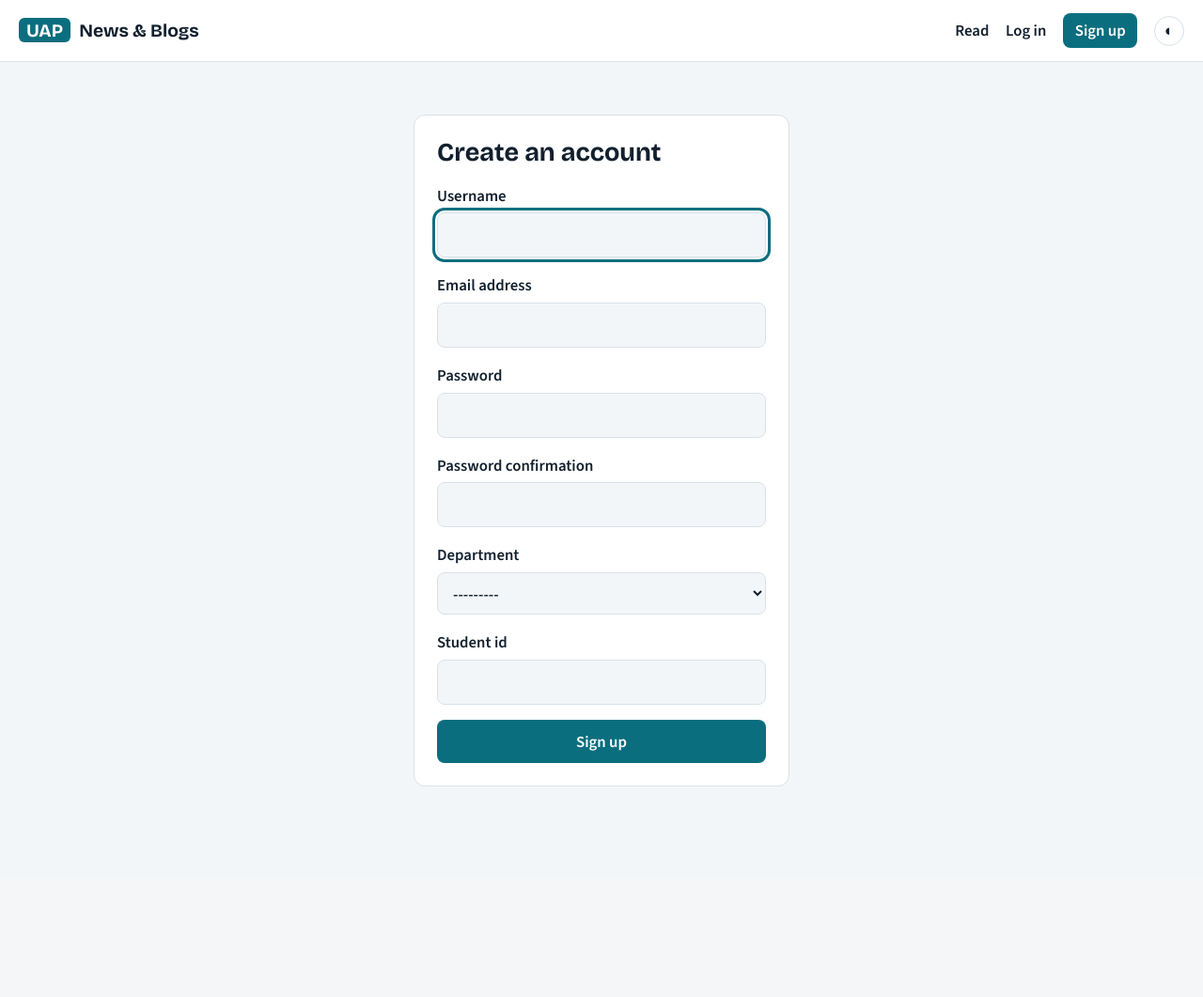
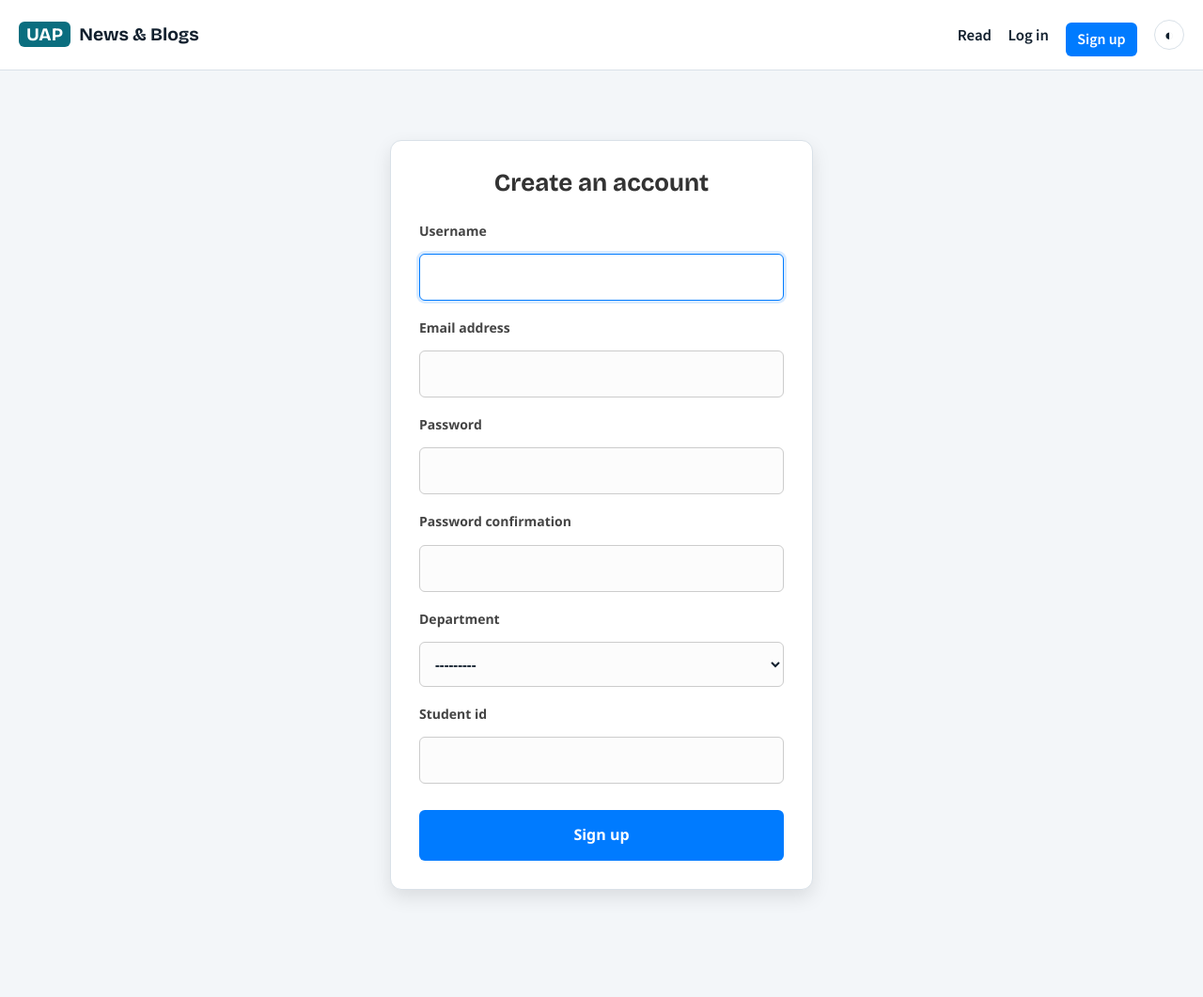
Before and after one commit to raisa1117/UAPnewsPortal, a Django app: page /accounts/register/ in a window 1280 px wide. Shown: the whole page at 94% size. Before the commit the page ends 837 px from the top, so only its background shows below. Run offline with Django 4.2, Linux system fonts and the light colour scheme; data comes from the database, SQL or seed files in the repository.

Commit message:
Update register.html

```diff
--- a/templates/registration/register.html
+++ b/templates/registration/register.html
@@ -1,5 +1,95 @@
 {% extends "base.html" %}
+
 {% block content %}
+<style>
+    /* Container styling */
+    .panel {
+        max-width: 450px;
+        margin: 50px auto;
+        padding: 30px;
+        background-color: #ffffff;
+        border-radius: 12px;
+        box-shadow: 0 8px 20px rgba(0, 0, 0, 0.1);
+        font-family: 'Segoe UI', Tahoma, Geneva, Verdana, sans-serif;
+    }
+
+    .panel h1 {
+        text-align: center;
+        color: #333;
+        font-size: 26px;
+        margin-bottom: 25px;
+        margin-top: 0;
+    }
+
+    /* Form element alignment */
+    .stack {
+        display: flex;
+        flex-direction: column;
+        gap: 18px;
+    }
+
+    /* Label styling */
+    .stack label {
+        display: flex;
+        flex-direction: column;
+        font-weight: 600;
+        color: #444;
+        font-size: 14px;
+    }
+
+    /* Input fields rendered by Django {{ f }} */
+    .stack label input,
+    .stack label select,
+    .stack label textarea {
+        margin-top: 8px;
+        padding: 12px;
+        border: 1px solid #ccc;
+        border-radius: 6px;
+        font-size: 15px;
+        transition: all 0.3s ease;
+        background-color: #fcfcfc;
+    }
+
+    .stack label input:focus,
+    .stack label select:focus,
+    .stack label textarea:focus {
+        outline: none;
+        border-color: #007bff;
+        box-shadow: 0 0 0 3px rgba(0, 123, 255, 0.15);
+        background-color: #ffffff;
+    }
+
+    /* Error message styling */
+    .err {
+        color: #d9534f;
+        font-size: 12px;
+        margin-top: 6px;
+        font-weight: normal;
+    }
+
+    /* Submit button styling */
+    .btn {
+        background-color: #007bff;
+        color: white;
+        padding: 14px;
+        border: none;
+        border-radius: 6px;
+        font-size: 16px;
+        font-weight: bold;
+        cursor: pointer;
+        transition: background-color 0.3s ease, transform 0.1s ease;
+        margin-top: 10px;
+    }
+
+    .btn:hover {
+        background-color: #0056b3;
+    }
+
+    .btn:active {
+        transform: scale(0.98);
+    }
+</style>
+
 <div class="panel">
   <h1>Create an account</h1>
   <form method="post" class="stack">{% csrf_token %}
```
